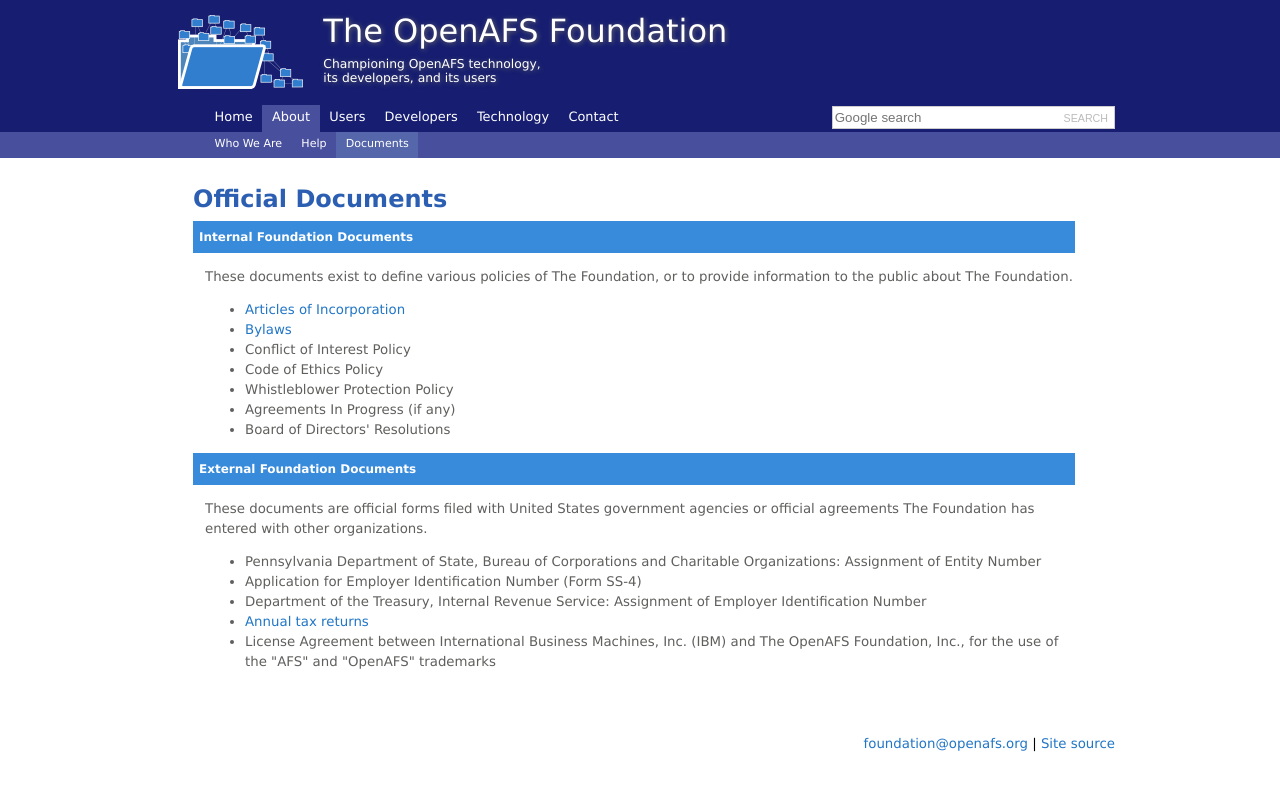
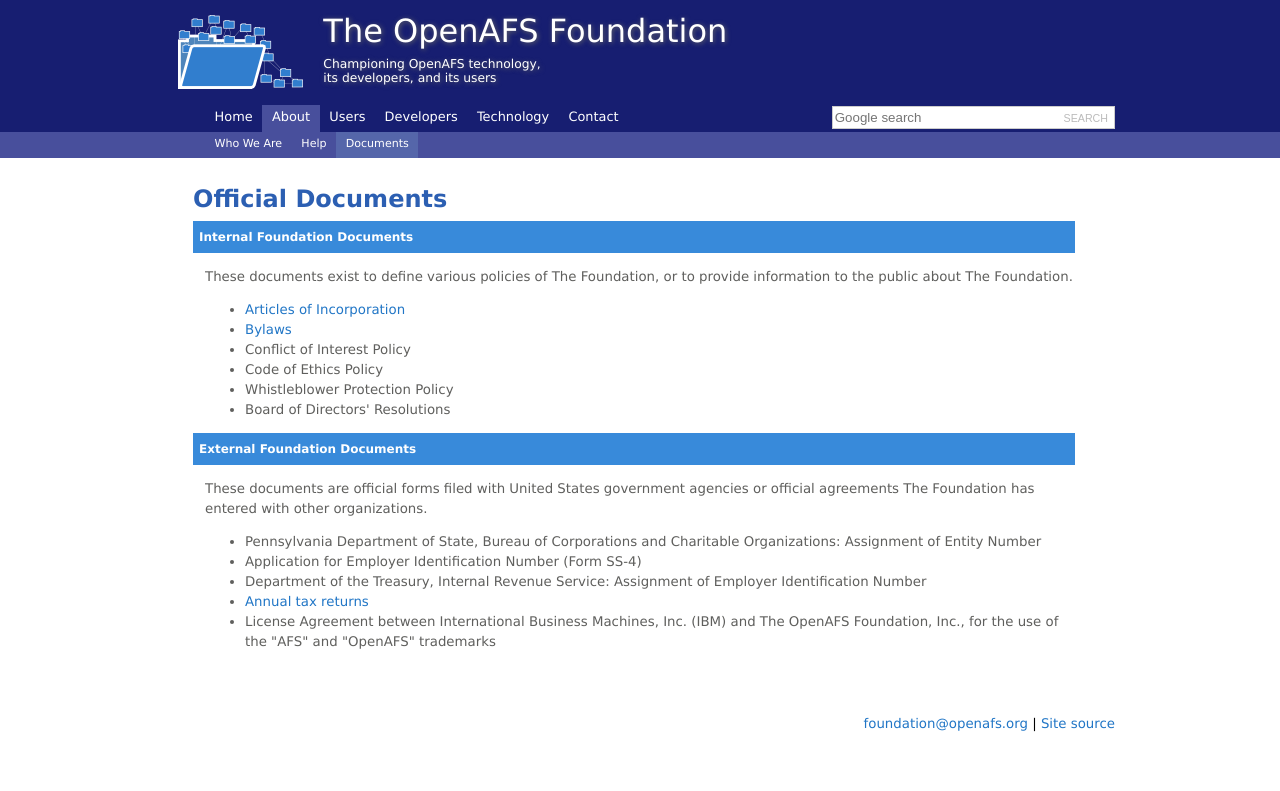
Before and after one commit to openafsfoundation/openafsfoundation.org, a Jekyll site: the page built from docs/index.md, in a window 1280 px wide. Shown: the top 791 px of the page. Built offline with Jekyll 4.4.1, drawn with Linux system fonts in a browser that asks for light colours.

Commit message:
Content edit
Removed line item in "internal" category: "Agreements in Progress".  There shouldn't be any in the future that ought to be made visible prior to execution by the Board.

```diff
--- a/docs/index.md
+++ b/docs/index.md
@@ -15,7 +15,6 @@
 * Conflict of Interest Policy
 * Code of Ethics Policy
 * Whistleblower Protection Policy
-* Agreements In Progress (if any)
 * Board of Directors' Resolutions
 
 ### External Foundation Documents ###
```
